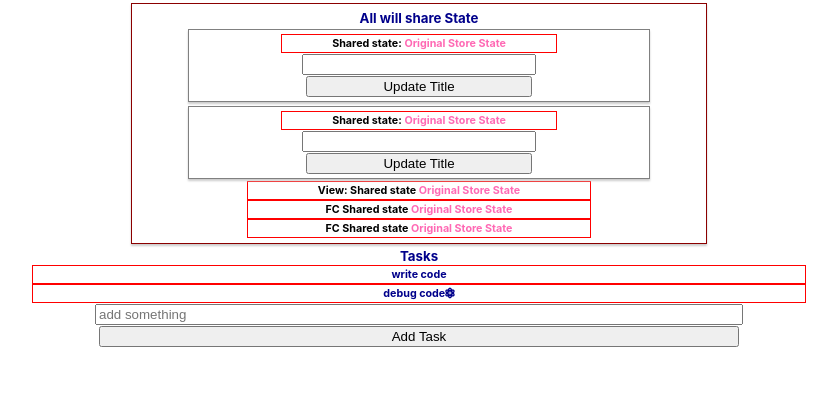
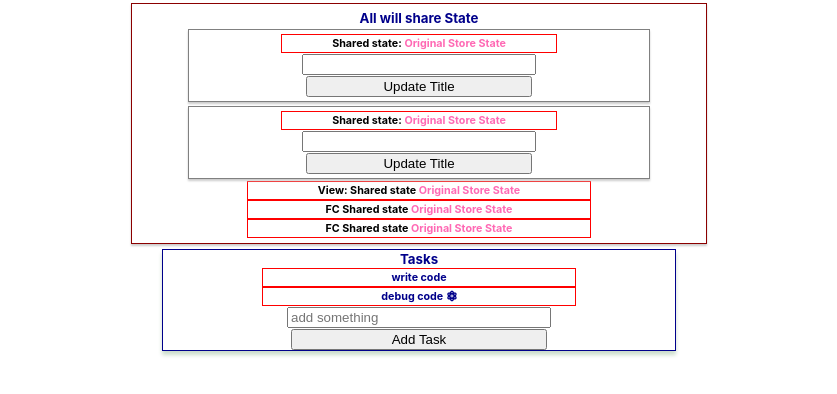
Before and after one commit to stevekutz/redux_exp1, a React (Create React App) app in the folder app/: page / in a window 1280 px wide. Shown: the top 394 px of the page, without its empty margins (221-1058 px from the left). Built offline with nearby package versions, Linux system fonts and the light colour scheme.

Commit message:
minor formatting Tasks Container

```diff
--- a/app/src/App.css
+++ b/app/src/App.css
@@ -16,7 +16,25 @@ h5 {
   margin: 1px;
 }
 
+.tasksMainContainer {
+  border: 1px solid darkblue;
+  box-shadow: 0 4px 4px #cdc;
+  display: flex;
+  flex-direction: column;
+  margin: 2px auto;
+  width: 40%;
+}
+
 .tasksMainContainer h6, h5{
   color: darkblue;
 
+
 }
+
+input{
+  outline-style: none;
+}
+
+.fa-atom{
+  padding-left: 4px;
+}
```
